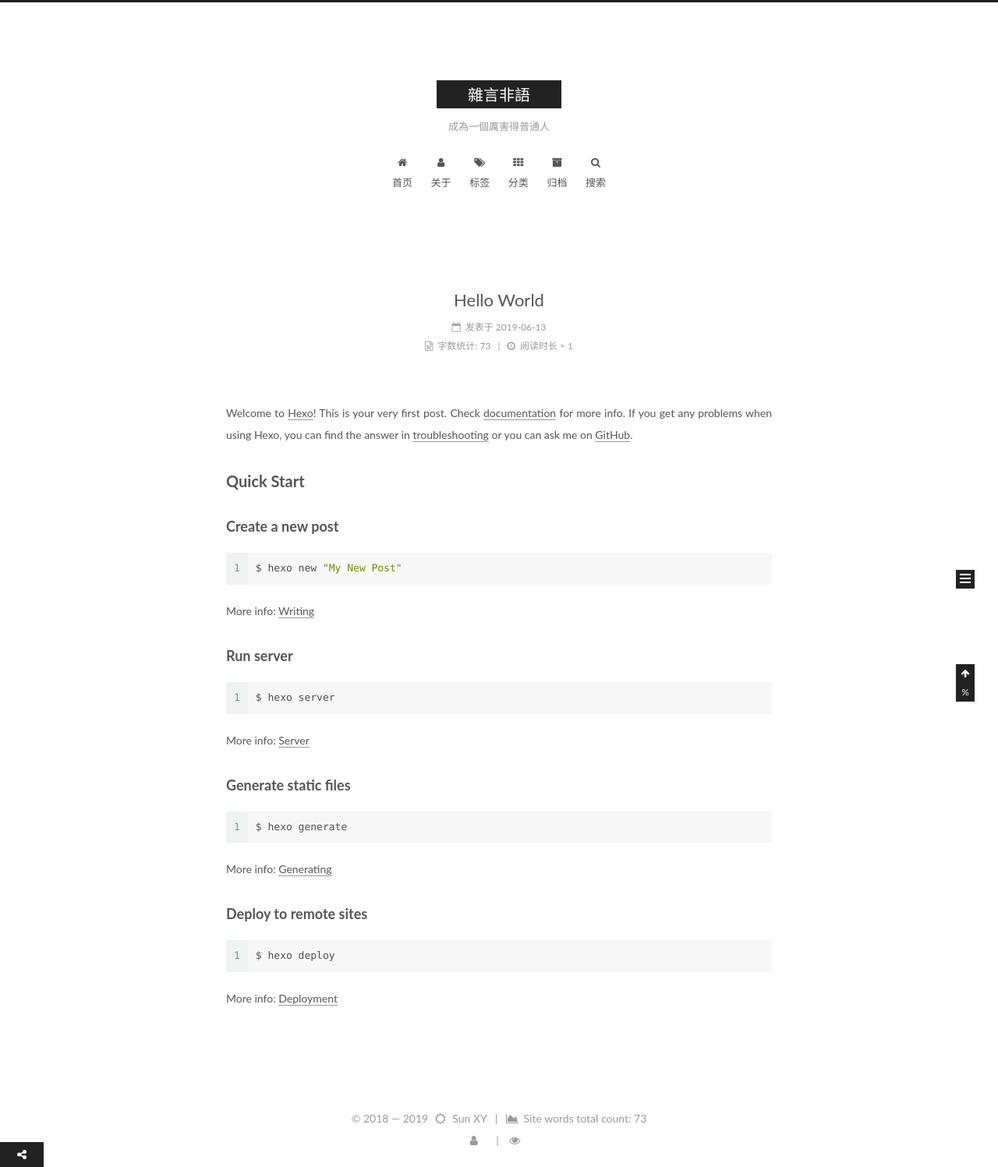
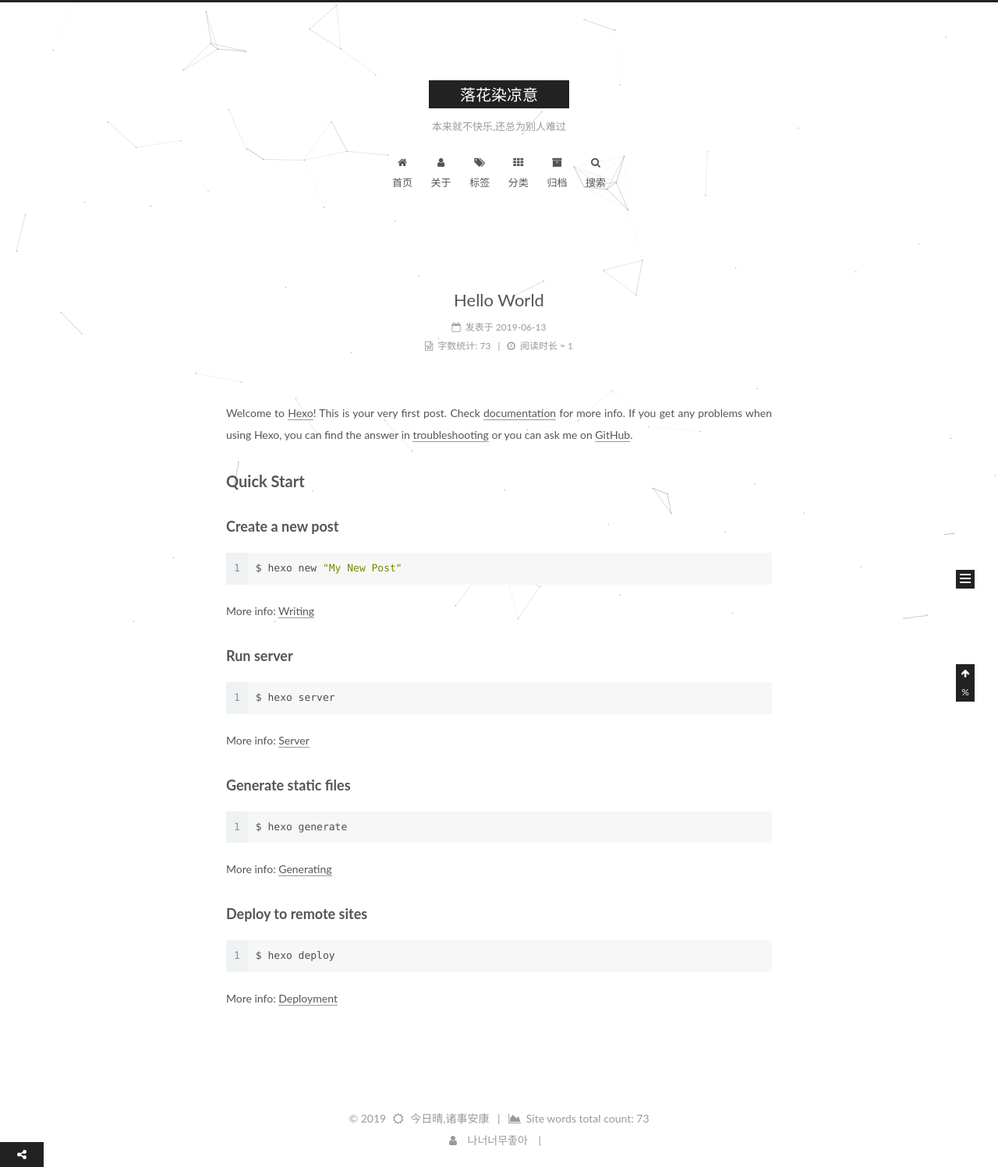
Before and after one commit to Lavandola/Lavandola.github.io, a plain HTML site: page index.html in a window 1280 px wide. Shown: the whole page at 78% size. Drawn offline with nearby package versions, Linux system fonts and the light colour scheme; some packages are replaced by stand-ins of ours; a script that the page names is missing; a web font is replaced by a local one.

Commit message:
Site updated: 2019-06-14 12:56:37

```diff
--- a/2019/06/13/hello-world/index.html
+++ b/2019/06/13/hello-world/index.html
@@ -111,13 +111,13 @@
 
 
 
-  <meta name="keywords" content="hexo,博客，生活，技术，代码">
+  <meta name="keywords" content="你若安好,那还得了">
 
 
 
 
 
-  <link rel="alternate" href="/atom.xml" title="雜言非語" type="application/atom+xml">
+  <link rel="alternate" href="/atom.xml" title="落花染凉意" type="application/atom+xml">
 
 
 
@@ -128,7 +128,7 @@
 <meta property="og:type" content="article">
 <meta property="og:title" content="Hello World">
 <meta property="og:url" content="https://sun-xyu.github.io/2019/06/13/hello-world/index.html">
-<meta property="og:site_name" content="雜言非語">
+<meta property="og:site_name" content="落花染凉意">
 <meta property="og:description" content="Welcome to Hexo! This is your very first post. Check documentation for more info. If you get any problems when using Hexo, you can find the answer in troubleshooting or you can ask me on GitHub. Quick">
 <meta property="og:locale" content="zh-Hans">
 <meta property="og:updated_time" content="2019-06-13T14:45:12.189Z">
@@ -170,7 +170,7 @@
 
 
 
-  <title>Hello World | 雜言非語</title>
+  <title>Hello World | 落花染凉意</title>
 
 
 
@@ -210,12 +210,12 @@
     <div class="custom-logo-site-title">
       <a href="/" class="brand" rel="start">
         <span class="logo-line-before"><i></i></span>
-        <span class="site-title">雜言非語</span>
+        <span class="site-title">落花染凉意</span>
         <span class="logo-line-after"><i></i></span>
       </a>
     </div>
 
-        <p class="site-subtitle">成為一個厲害得普通人</p>
+        <p class="site-subtitle">本来就不快乐,还总为别人难过</p>
 
   </div>
 
@@ -358,7 +358,7 @@
     </span>
 
     <span hidden itemprop="publisher" itemscope itemtype="http://schema.org/Organization">
-      <meta itemprop="name" content="雜言非語">
+      <meta itemprop="name" content="落花染凉意">
     </span>
 
 
@@ -580,7 +580,7 @@
               <img class="site-author-image" itemprop="image" src="/images/xiaorenwu.jpg" alt="Sun XY">
 
               <p class="site-author-name" itemprop="name">Sun XY</p>
-              <p class="site-description motion-element" itemprop="description">小人物,码农</p>
+              <p class="site-description motion-element" itemprop="description">나너너무좋아</p>
           </div>
 
           <nav class="site-state motion-element">
@@ -740,11 +740,11 @@ show_date_time();
 
     <footer id="footer" class="footer">
       <div class="footer-inner">
-        <div class="copyright">&copy; 2018 &mdash; <span itemprop="copyrightYear">2019</span>
+        <div class="copyright">&copy; <span itemprop="copyrightYear">2019</span>
   <span class="with-love">
     <i class="fa fa-sun-o"></i>
   </span>
-  <span class="author" itemprop="copyrightHolder">Sun XY</span>
+  <span class="author" itemprop="copyrightHolder">今日晴,诸事安康</span>
 
 
     <span class="post-meta-divider">|</span>
@@ -774,16 +774,10 @@ show_date_time();
     <span class="site-uv">
       <i class="fa fa-user"></i>
       <span class="busuanzi-value" id="busuanzi_value_site_uv"></span>
-
+      나너너무좋아
     </span>
 
 
-
-    <span class="site-pv">
-      <i class="fa fa-eye"></i>
-      <span class="busuanzi-value" id="busuanzi_value_site_pv"></span>
-
-    </span>
 
 </div>
 
@@ -848,6 +842,8 @@ show_date_time();
 
 
 
+
+
     <script type="text/javascript" src="/lib/jquery/index.js?v=2.1.3"></script>
 
 
@@ -874,6 +870,11 @@ show_date_time();
 
 
     <script type="text/javascript" src="/lib/fancybox/source/jquery.fancybox.pack.js?v=2.1.5"></script>
+
+
+
+
+    <script type="text/javascript" src="/lib/canvas-nest/canvas-nest.min.js"></script>
 
 
 
--- a/index.html
+++ b/index.html
@@ -111,29 +111,29 @@
 
 
 
-  <meta name="keywords" content="hexo,博客，生活，技术，代码">
+  <meta name="keywords" content="你若安好,那还得了">
 
 
 
 
 
-  <link rel="alternate" href="/atom.xml" title="雜言非語" type="application/atom+xml">
+  <link rel="alternate" href="/atom.xml" title="落花染凉意" type="application/atom+xml">
 
 
 
 
 
 
-<meta name="description" content="小人物,码农">
+<meta name="description" content="나너너무좋아">
 <meta property="og:type" content="website">
-<meta property="og:title" content="雜言非語">
+<meta property="og:title" content="落花染凉意">
 <meta property="og:url" content="https://sun-xyu.github.io/index.html">
-<meta property="og:site_name" content="雜言非語">
-<meta property="og:description" content="小人物,码农">
+<meta property="og:site_name" content="落花染凉意">
+<meta property="og:description" content="나너너무좋아">
 <meta property="og:locale" content="zh-Hans">
 <meta name="twitter:card" content="summary">
-<meta name="twitter:title" content="雜言非語">
-<meta name="twitter:description" content="小人物,码农">
+<meta name="twitter:title" content="落花染凉意">
+<meta name="twitter:description" content="나너너무좋아">
 
 
 
@@ -169,7 +169,7 @@
 
 
 
-  <title>雜言非語</title>
+  <title>落花染凉意</title>
 
 
 
@@ -210,12 +210,12 @@
     <div class="custom-logo-site-title">
       <a href="/" class="brand" rel="start">
         <span class="logo-line-before"><i></i></span>
-        <span class="site-title">雜言非語</span>
+        <span class="site-title">落花染凉意</span>
         <span class="logo-line-after"><i></i></span>
       </a>
     </div>
 
-        <p class="site-subtitle">成為一個厲害得普通人</p>
+        <p class="site-subtitle">本来就不快乐,还总为别人难过</p>
 
   </div>
 
@@ -358,7 +358,7 @@
     </span>
 
     <span hidden itemprop="publisher" itemscope itemtype="http://schema.org/Organization">
-      <meta itemprop="name" content="雜言非語">
+      <meta itemprop="name" content="落花染凉意">
     </span>
 
 
@@ -539,7 +539,7 @@
               <img class="site-author-image" itemprop="image" src="/images/xiaorenwu.jpg" alt="Sun XY">
 
               <p class="site-author-name" itemprop="name">Sun XY</p>
-              <p class="site-description motion-element" itemprop="description">小人物,码农</p>
+              <p class="site-description motion-element" itemprop="description">나너너무좋아</p>
           </div>
 
           <nav class="site-state motion-element">
@@ -683,11 +683,11 @@ show_date_time();
 
     <footer id="footer" class="footer">
       <div class="footer-inner">
-        <div class="copyright">&copy; 2018 &mdash; <span itemprop="copyrightYear">2019</span>
+        <div class="copyright">&copy; <span itemprop="copyrightYear">2019</span>
   <span class="with-love">
     <i class="fa fa-sun-o"></i>
   </span>
-  <span class="author" itemprop="copyrightHolder">Sun XY</span>
+  <span class="author" itemprop="copyrightHolder">今日晴,诸事安康</span>
 
 
     <span class="post-meta-divider">|</span>
@@ -717,16 +717,10 @@ show_date_time();
     <span class="site-uv">
       <i class="fa fa-user"></i>
       <span class="busuanzi-value" id="busuanzi_value_site_uv"></span>
-
+      나너너무좋아
     </span>
 
 
-
-    <span class="site-pv">
-      <i class="fa fa-eye"></i>
-      <span class="busuanzi-value" id="busuanzi_value_site_pv"></span>
-
-    </span>
 
 </div>
 
@@ -791,6 +785,8 @@ show_date_time();
 
 
 
+
+
     <script type="text/javascript" src="/lib/jquery/index.js?v=2.1.3"></script>
 
 
@@ -817,6 +813,11 @@ show_date_time();
 
 
     <script type="text/javascript" src="/lib/fancybox/source/jquery.fancybox.pack.js?v=2.1.5"></script>
+
+
+
+
+    <script type="text/javascript" src="/lib/canvas-nest/canvas-nest.min.js"></script>
 
 
 
```
Also changed, not shown: archives/2019/06/index.html (+22 -21 lines), archives/2019/index.html (+22 -21 lines), archives/index.html (+22 -21 lines), atom.xml (added, +40 -0 lines).
